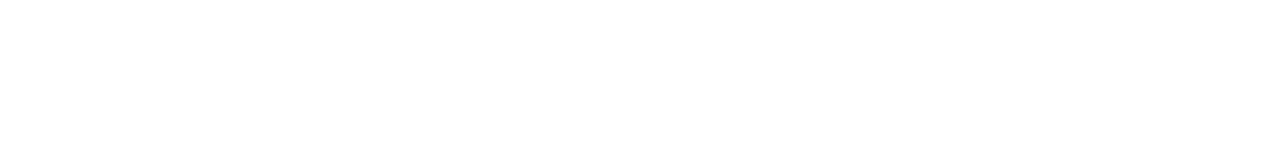
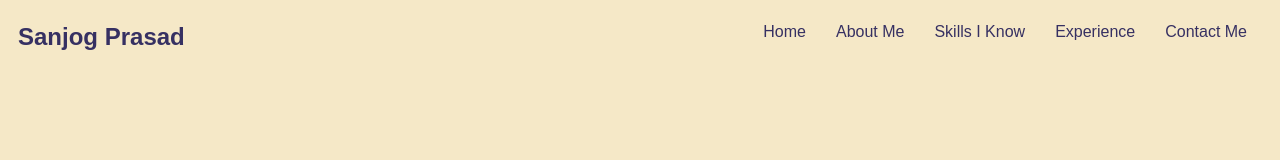
Before and after one commit to codersanjog/sanjog-resume, a plain HTML site: page index.html in a window 1280 px wide. Drawn offline with Linux system fonts and the light colour scheme.

Commit message:
initial commit

```diff
--- a/index.html
+++ b/index.html
@@ -4,8 +4,24 @@
     <meta charset="UTF-8">
     <meta name="viewport" content="width=device-width, initial-scale=1.0">
     <title>Sanjog Prasad - Beginner Web Developer</title>
+    <link rel="stylesheet" href="./style.css">
 </head>
 <body>
-
+    <header>
+        <nav class="menu">
+            <div class="logo">
+                <span>Sanjog</span><span>&nbsp;Prasad</span>
+            </div>
+            <div class="nav-menu">
+                <ul>
+                    <li><a>Home</a></li>
+                    <li><a>About Me</a></li>
+                    <li><a>Skills I Know</a></li>
+                    <li><a>Experience</a></li>
+                    <li><a>Contact Me</a></li>
+                </ul>
+            </div>
+        </nav>
+    </header>
 </body>
 </html>
--- /dev/null
+++ b/style.css
@@ -0,0 +1,44 @@
+*{
+    background-color: #F5E8C7;
+}
+
+header{
+    padding: 15px 0;
+}
+
+.menu{
+    display: flex;
+    justify-content: space-between;
+    align-items: flex-start;
+}
+
+.logo {
+    font-size: 1.5em;
+    font-weight: bold;
+    color: #363062;
+    font-family: sans-serif;
+    margin-left: 10px;
+}
+
+.nav-menu{
+    margin-left: auto;
+    margin-right: 10px;
+    color: #363062;
+    font-family: sans-serif;
+}
+
+.nav-menu ul {
+    list-style-type: none;
+    margin: 0;
+    padding: 0;
+    display: flex;
+}
+
+.nav-menu li {
+    margin: 0 15px;
+    cursor: pointer;
+}
+
+.nav-menu li:hover {
+    text-decoration: underline;
+}
```
